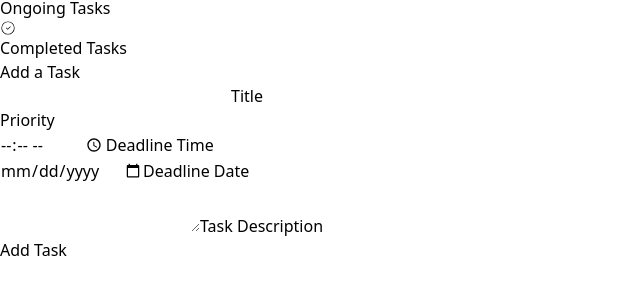
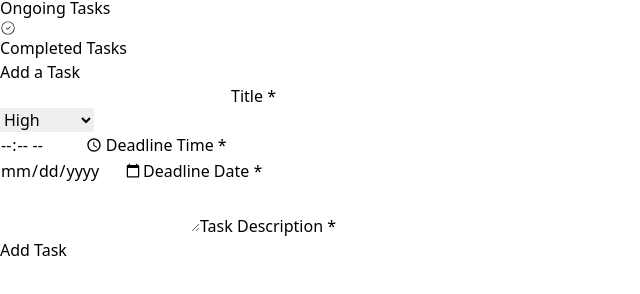
Before and after one commit to mostak9/task-management-application, a React (Vite) app in the folder task-management-client/: page /dashboard/createTask in a window 1280 px wide. Shown: the part 402-696 px from the top of the page, without its empty margins (0-640 px from the left). Built offline with nearby package versions, Linux system fonts and the light colour scheme; no server answers; sample sign-in values are in the browser's storage.

Commit message:
get create task form data using hook form

```diff
--- a/task-management-client/src/Components/Dashboard/SiderPanel/SidePanel.jsx
+++ b/task-management-client/src/Components/Dashboard/SiderPanel/SidePanel.jsx
@@ -1,10 +1,8 @@
 import {
-  Card,
   Typography,
   List,
   ListItem,
   ListItemPrefix,
-  ListItemSuffix,
   Button,
   IconButton,
   Navbar,
@@ -67,6 +65,7 @@ const SidePanel = () => {
           <IoMdClose className="text-xl font-bold" />
         </IconButton>
         <div className="mb-2 p-4  flex items-center">
+          <Link to={'/'}>
           <Typography
             variant="h5"
             className="mr-4 cursor-pointer py-1.5 flex items-center font-bold"
@@ -76,6 +75,7 @@ const SidePanel = () => {
               Forge
             </Typography>
           </Typography>
+          </Link>
         </div>
         <List className="">
           {/* manage tasks */}
--- a/task-management-client/src/Components/Home/Banner/Banner.jsx
+++ b/task-management-client/src/Components/Home/Banner/Banner.jsx
@@ -35,7 +35,7 @@ const Banner = () => {
             productivity. Customize workflows, set reminders, and never miss a
             deadline again
           </p>
-          <Link className="" to={'/dashboard'}><Button className="mt-5" size="lg" variant="filled">Let's Explore</Button></Link>
+          <Link className="" to={'/dashboard/manageTasks'}><Button className="mt-5" size="lg" variant="filled">Let's Explore</Button></Link>
         </div>
       </div>
     </div>
--- a/task-management-client/src/Components/Shared/Navigation/Navigation.jsx
+++ b/task-management-client/src/Components/Shared/Navigation/Navigation.jsx
@@ -62,7 +62,7 @@ const Navigation = () => {
         </Typography>
       </NavLink>
       {
-        user && <NavLink to={'/dashboard'}>
+        user && <NavLink to={'/dashboard/manageTasks'}>
         <Typography
           as="li"
           variant="small"
--- /dev/null
+++ b/task-management-client/src/Components/Shared/PrivateRoute/PrivateRoute.jsx
@@ -0,0 +1,20 @@
+import {  useContext } from "react";
+import {AuthContext} from '../../../Providers/AuthProvider/AuthProvider'
+import { Spinner } from "@material-tailwind/react";
+import {Navigate, useLocation} from 'react-router-dom'
+import PropTypes from 'prop-types';
+
+const PrivateRoute = ({children}) => {
+    const {user, loading} = useContext(AuthContext);
+    const location = useLocation();
+
+    if(loading) return <div className="flex items-center justify-center min-h-screen"><Spinner /></div>
+    if(!user) return <Navigate to={'/login'} state={location.pathname} />
+    return children
+};
+
+PrivateRoute.propTypes = {
+    children: PropTypes.node.isRequired
+}
+
+export default PrivateRoute;
--- a/task-management-client/src/Components/Shared/SocialLogin/SocialLogin.jsx
+++ b/task-management-client/src/Components/Shared/SocialLogin/SocialLogin.jsx
@@ -2,17 +2,19 @@ import { Button } from "@material-tailwind/react";
 import { useContext } from "react";
 import { FcGoogle } from "react-icons/fc";
 import { AuthContext } from "../../../Providers/AuthProvider/AuthProvider";
-import {useNavigate} from 'react-router-dom';
+import {useLocation, useNavigate} from 'react-router-dom';
 
 const SocialLogin = () => {
   const {googleLogin} = useContext(AuthContext);
 
   const navigate = useNavigate();
+  const location = useLocation();
+
   const handleLogin = () => {
     googleLogin()
     .then(res => {
       console.log(res.user);
-      navigate('/');
+      navigate(location.state || '/');
     })
     .catch(err => console.log(err));
   }
--- a/task-management-client/src/Pages/DashboardPages/CreateTask/CreateTask.jsx
+++ b/task-management-client/src/Pages/DashboardPages/CreateTask/CreateTask.jsx
@@ -1,7 +1,19 @@
-import { Button, Input, Option, Select, Textarea, Typography } from "@material-tailwind/react";
-
+import {
+  Button,
+  Input,
+  Option,
+  Select,
+  Textarea,
+  Typography,
+} from "@material-tailwind/react";
+import { useForm } from "react-hook-form";
 
 const CreateTask = () => {
+  const { register, handleSubmit } = useForm();
+
+  const onSubmit = (data) => {
+    console.log(data);
+  };
 
   return (
     <div className="flex items-center justify-center min-h-screen">
@@ -12,17 +24,41 @@ const CreateTask = () => {
           </Typography>
         </div>
         <div>
-          <form className=" flex items-center flex-col gap-5">
-            <Input label="Title" />
-            <Select label="Priority">
-              <Option>High</Option>
-              <Option>Moderate</Option>
-              <Option>Low</Option>
-            </Select>
-            <Input type="time" label="Deadline Time" />
-            <Input type="date" label="Deadline Date" />
-            <Textarea label="Task Description" />
-            <Button className="w-2/3">Add Task</Button>
+          <form
+            onSubmit={handleSubmit(onSubmit)}
+            className=" flex items-center flex-col gap-5"
+          >
+            <Input required {...register("title")} label="Title" />
+            {/* <Select  {...register('priority')} label="Priority">
+              <Option value="high">High</Option>
+              <Option value="moderate">Moderate</Option>
+              <Option value="low">Low</Option>
+            </Select> */}
+            <select {...register("priority")} className="w-full border-2 border-black/30 h-10 rounded-lg px-3">
+              <option value="high">High</option>
+              <option value="moderate">Moderate</option>
+              <option value="low">Low</option>
+            </select>
+            <Input
+              required
+              {...register("time")}
+              type="time"
+              label="Deadline Time"
+            />
+            <Input
+              required
+              {...register("date")}
+              type="date"
+              label="Deadline Date"
+            />
+            <Textarea
+              required
+              {...register("description")}
+              label="Task Description"
+            />
+            <Button type="submit" className="w-2/3">
+              Add Task
+            </Button>
           </form>
         </div>
       </div>
--- a/task-management-client/src/Pages/Login/Login.jsx
+++ b/task-management-client/src/Pages/Login/Login.jsx
@@ -3,7 +3,7 @@ import loginAnimation from "../../assets/login.json";
 import Lottie from "lottie-react";
 import { useContext, useState } from "react";
 import { FaRegEye, FaRegEyeSlash } from "react-icons/fa";
-import { Link, useNavigate } from "react-router-dom";
+import { Link, useLocation, useNavigate } from "react-router-dom";
 import SocialLogin from "../../Components/Shared/SocialLogin/SocialLogin";
 import { useForm } from "react-hook-form";
 import { AuthContext } from "../../Providers/AuthProvider/AuthProvider";
@@ -14,13 +14,14 @@ const Login = () => {
   const { register, handleSubmit } = useForm();
   const {userLogin} = useContext(AuthContext);
   const navigate = useNavigate();
+  const location = useLocation();
 
 const onSubmit = (data) => {
   console.log(data);
   userLogin(data.email, data.password)
   .then(() => {
     toast.success('Successfully logged in!')
-    navigate('/');
+    navigate(location.state || '/');
   })
   .catch(() => {toast.error('Something went wrong!')})
 }
--- a/task-management-client/src/Pages/Registration/Registration.jsx
+++ b/task-management-client/src/Pages/Registration/Registration.jsx
@@ -3,7 +3,7 @@ import registerAnimation from "../../assets/login.json";
 import Lottie from "lottie-react";
 import { useContext, useState } from "react";
 import { FaRegEye, FaRegEyeSlash } from "react-icons/fa";
-import { Link, useNavigate } from "react-router-dom";
+import { Link, useLocation, useNavigate } from "react-router-dom";
 import SocialLogin from "../../Components/Shared/SocialLogin/SocialLogin";
 import { AuthContext } from "../../Providers/AuthProvider/AuthProvider";
 import useAxiosPublic from "../../hooks/useAxiosPublic";
@@ -21,6 +21,7 @@ const Registration = () => {
   const { register, handleSubmit } = useForm()
   const [progress, setProgress] = useState(false);
   const navigate = useNavigate();
+  const location = useLocation();
 
   const onSubmit = async (data) => {
     setProgress(true);
@@ -38,7 +39,7 @@ const Registration = () => {
           .then(() => {
             toast.success('Successfully Registered!')
             setProgress(false);
-            navigate('/');
+            navigate(location.state || '/');
           })
           .catch(() => {
             toast.error('Something went wrong!')
--- a/task-management-client/src/Routes/Routes.jsx
+++ b/task-management-client/src/Routes/Routes.jsx
@@ -9,6 +9,7 @@ import CreateTask from '../Pages/DashboardPages/CreateTask/CreateTask';
 import TodoList from '../Pages/DashboardPages/TodoList/TodoList';
 import OngoingTasks from '../Pages/DashboardPages/OngoingTasks/OngoingTasks';
 import CompletedTasks from '../Pages/DashboardPages/CompletedTasks/CompletedTasks';
+import PrivateRoute from '../Components/Shared/PrivateRoute/PrivateRoute';
 const router = createBrowserRouter([
     {
         path: '/',
@@ -22,7 +23,7 @@ const router = createBrowserRouter([
     },
     {
         path: '/dashboard',
-        element: <Dashboard/>,
+        element: <PrivateRoute><Dashboard/></PrivateRoute>,
         children: [
             {
                 path: '/dashboard/manageTasks',
--- a/task-management-client/src/hooks/useAxiosPublic.jsx
+++ b/task-management-client/src/hooks/useAxiosPublic.jsx
@@ -1,11 +1,11 @@
 import axios from 'axios';
 
 const axiosPublic = axios.create({
-    baseURL: '',
+    baseURL: 'http://localhost:5000',
 })
 
 const useAxiosPublic = () => {
-    return axios;
+    return axiosPublic;
 };
 
 export default useAxiosPublic;
```
